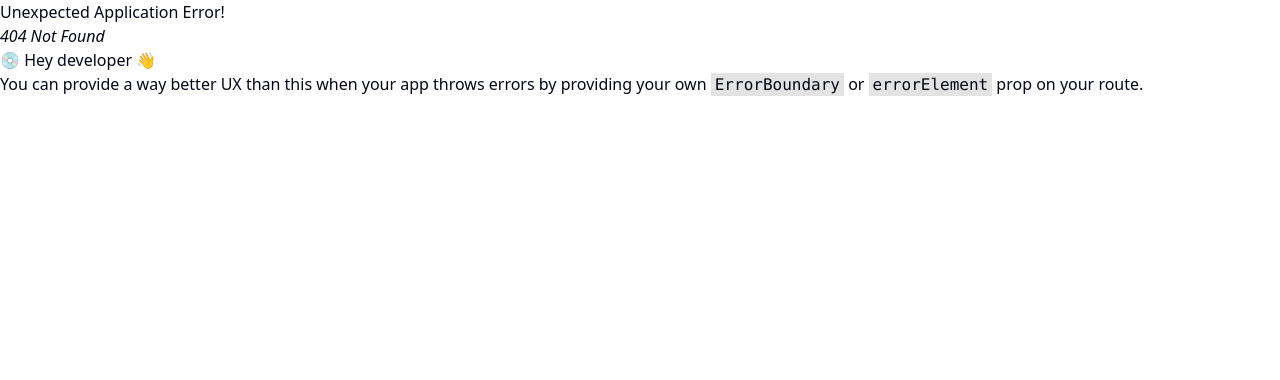
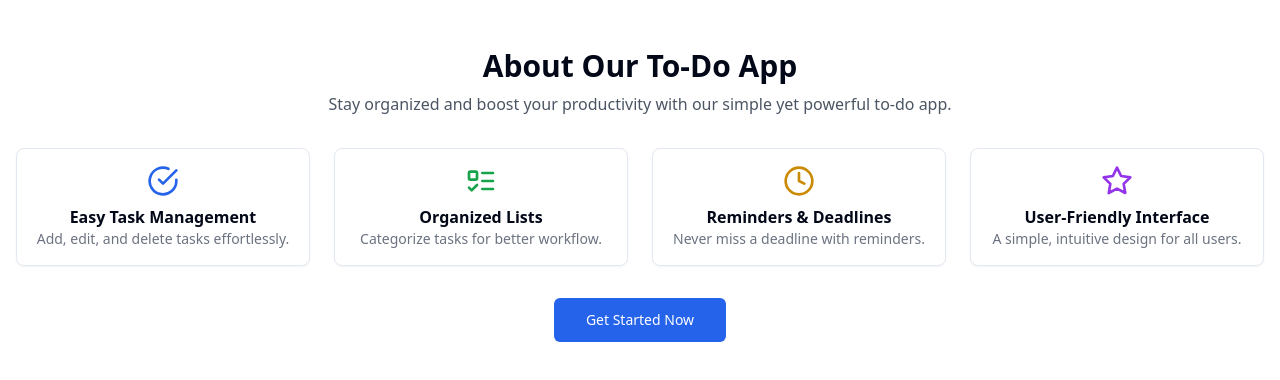
Before and after one commit to ekramul28/To-do-app-client, a React (Vite) app: page /about in a window 1280 px wide. Before the commit this address had no page. Shown: the top 380 px of the page. Built offline with nearby package versions, Linux system fonts and the light colour scheme.

Commit message:
about page added

```diff
--- a/src/pages/About/About.tsx
+++ b/src/pages/About/About.tsx
@@ -0,0 +1,61 @@
+import { Button } from "@/components/ui/button";
+import { CheckCircle, ListTodo, Clock, Star } from "lucide-react";
+
+const About = () => {
+  return (
+    <section className="container mx-auto px-4 py-12">
+      {/* Header */}
+      <div className="text-center mb-8">
+        <h2 className="text-3xl font-bold">About Our To-Do App</h2>
+        <p className="text-gray-600 mt-2">
+          Stay organized and boost your productivity with our simple yet
+          powerful to-do app.
+        </p>
+      </div>
+
+      {/* Features */}
+      <div className="grid grid-cols-1 md:grid-cols-2 lg:grid-cols-4 gap-6 text-center">
+        <div className="p-4 border rounded-lg shadow-sm">
+          <CheckCircle size={32} className="mx-auto text-blue-600" />
+          <h3 className="font-semibold mt-2">Easy Task Management</h3>
+          <p className="text-gray-500 text-sm">
+            Add, edit, and delete tasks effortlessly.
+          </p>
+        </div>
+
+        <div className="p-4 border rounded-lg shadow-sm">
+          <ListTodo size={32} className="mx-auto text-green-600" />
+          <h3 className="font-semibold mt-2">Organized Lists</h3>
+          <p className="text-gray-500 text-sm">
+            Categorize tasks for better workflow.
+          </p>
+        </div>
+
+        <div className="p-4 border rounded-lg shadow-sm">
+          <Clock size={32} className="mx-auto text-yellow-600" />
+          <h3 className="font-semibold mt-2">Reminders & Deadlines</h3>
+          <p className="text-gray-500 text-sm">
+            Never miss a deadline with reminders.
+          </p>
+        </div>
+
+        <div className="p-4 border rounded-lg shadow-sm">
+          <Star size={32} className="mx-auto text-purple-600" />
+          <h3 className="font-semibold mt-2">User-Friendly Interface</h3>
+          <p className="text-gray-500 text-sm">
+            A simple, intuitive design for all users.
+          </p>
+        </div>
+      </div>
+
+      {/* Call to Action */}
+      <div className="text-center mt-8">
+        <Button size="lg" className="bg-blue-600 hover:bg-blue-700 text-white">
+          Get Started Now
+        </Button>
+      </div>
+    </section>
+  );
+};
+
+export default About;
--- a/src/routes/routes.tsx
+++ b/src/routes/routes.tsx
@@ -1,4 +1,5 @@
 import App from "@/App";
+import About from "@/pages/About/About";
 import { createBrowserRouter } from "react-router-dom";
 
 const router = createBrowserRouter([
@@ -6,6 +7,10 @@ const router = createBrowserRouter([
     path: "/",
     element: <App />,
   },
+  {
+    path: "/about",
+    element: <About />,
+  },
 ]);
 
 export default router;
```
